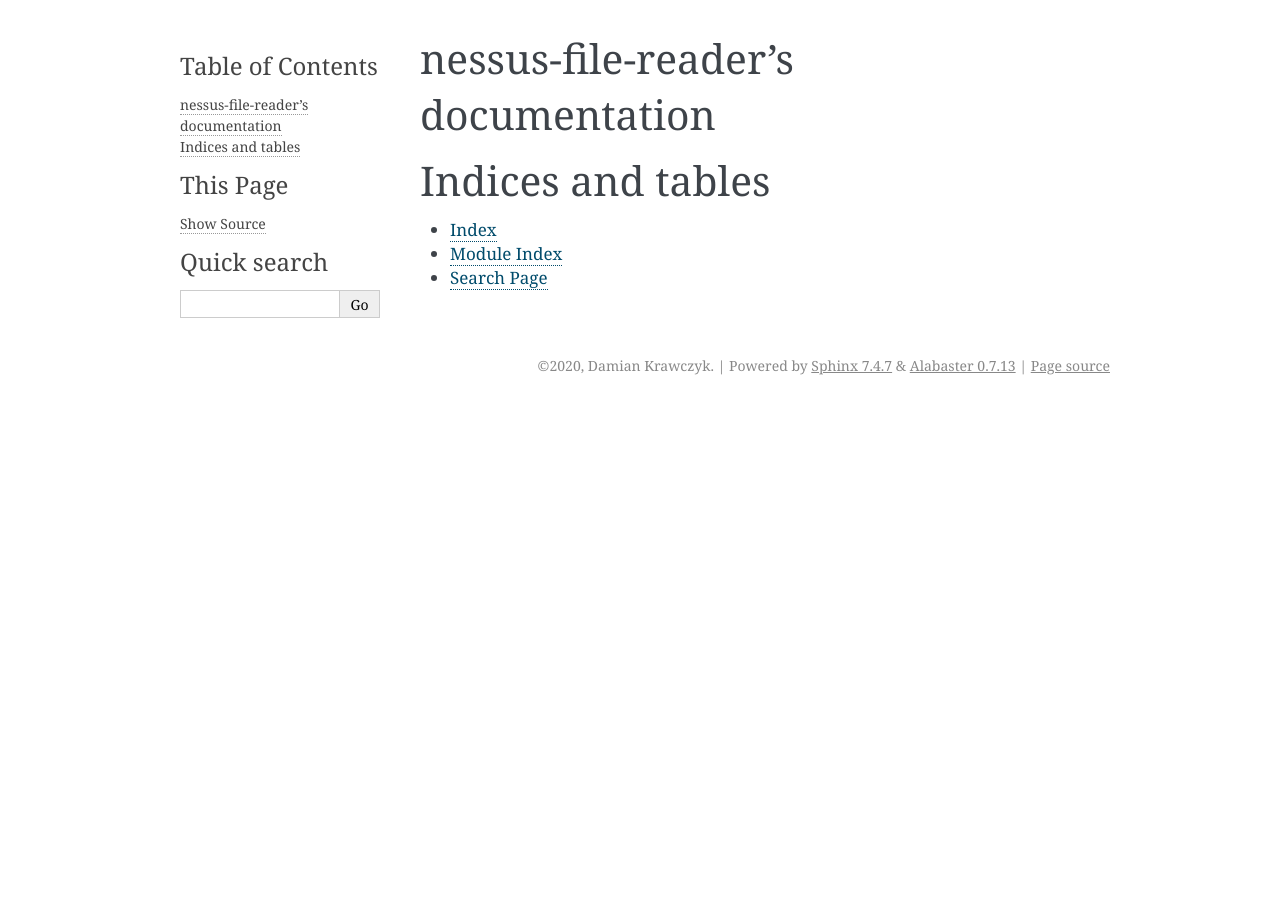
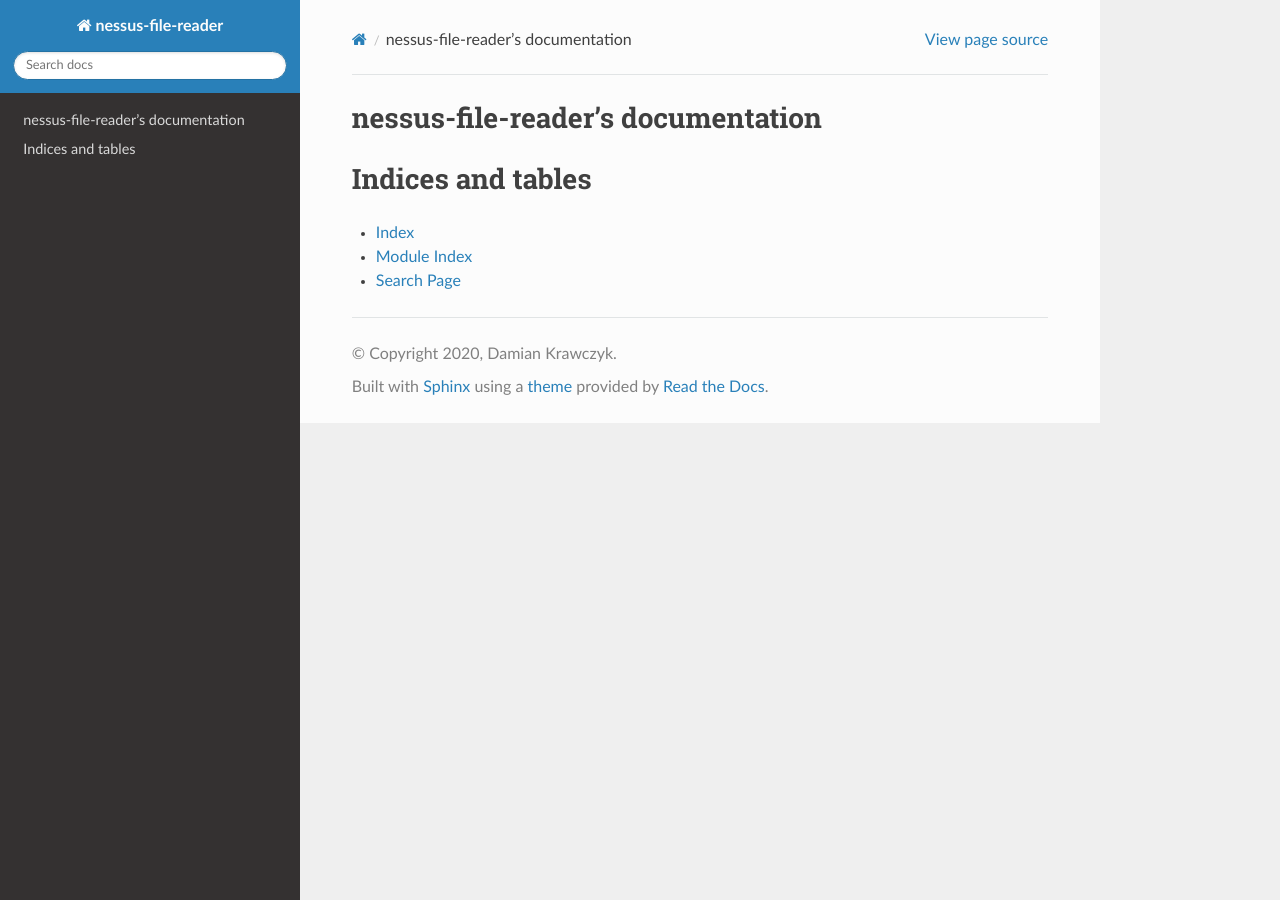
Before and after one commit to LimberDuck/nessus-file-reader, a Sphinx documentation site: the page built from docs/index.rst, in a window 1280 px wide. Built offline with Sphinx 7.4.7 and the Read the Docs theme 2.0.0, drawn with Linux system fonts in a browser that asks for light colours.

Commit message:
rtd theme set

```diff
--- a/docs/conf.py
+++ b/docs/conf.py
@@ -31,6 +31,7 @@ release = '0.3.0'
 # extensions coming with Sphinx (named 'sphinx.ext.*') or your custom
 # ones.
 extensions = [
+    "sphinx_rtd_theme",
 ]
 
 # Add any paths that contain templates here, relative to this directory.
@@ -47,7 +48,8 @@ exclude_patterns = ['_build', 'Thumbs.db', '.DS_Store']
 # The theme to use for HTML and HTML Help pages.  See the documentation for
 # a list of builtin themes.
 #
-html_theme = 'alabaster'
+# html_theme = 'alabaster'
+html_theme = 'sphinx_rtd_theme'
 
 # Add any paths that contain custom static files (such as style sheets) here,
 # relative to this directory. They are copied after the builtin static files,
```
